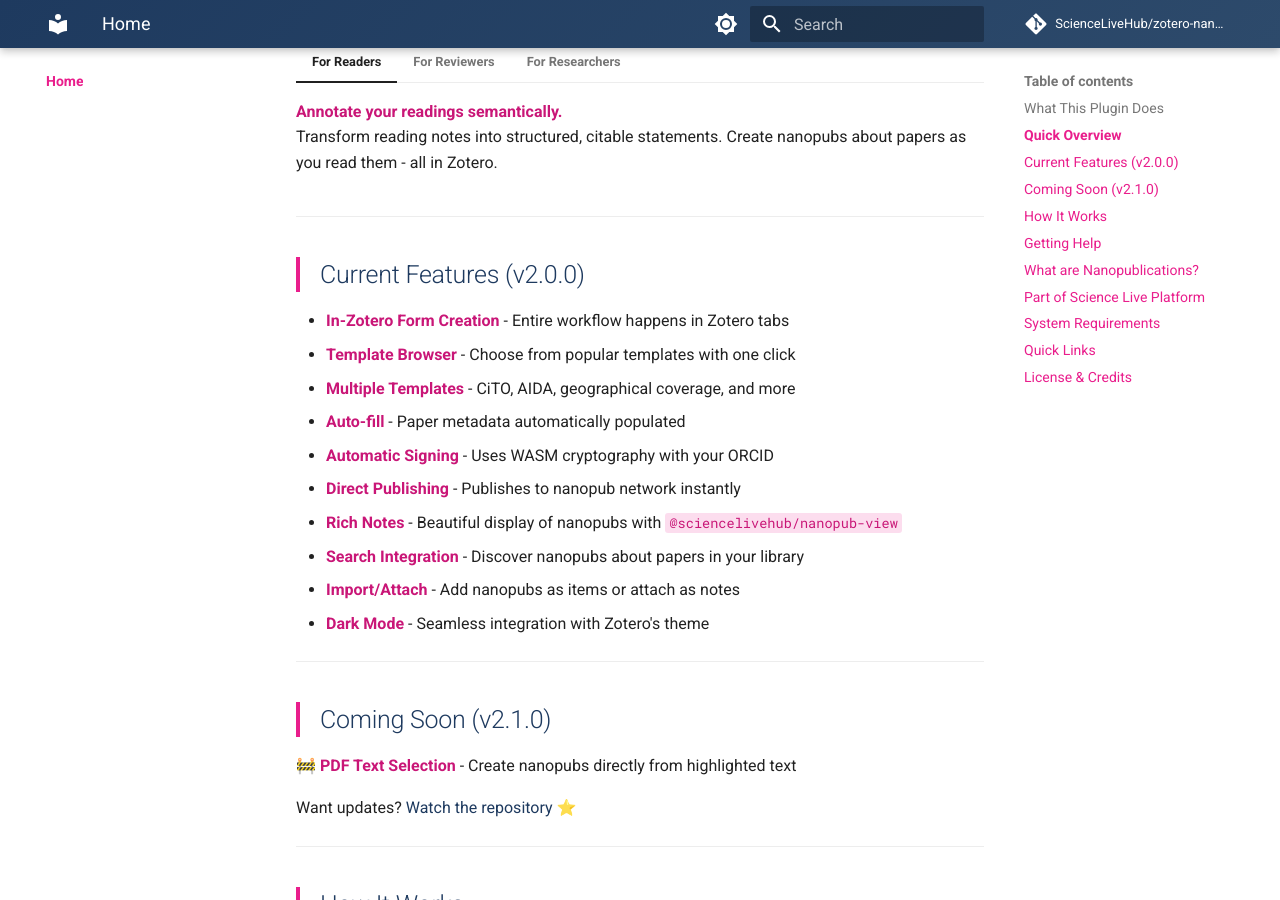
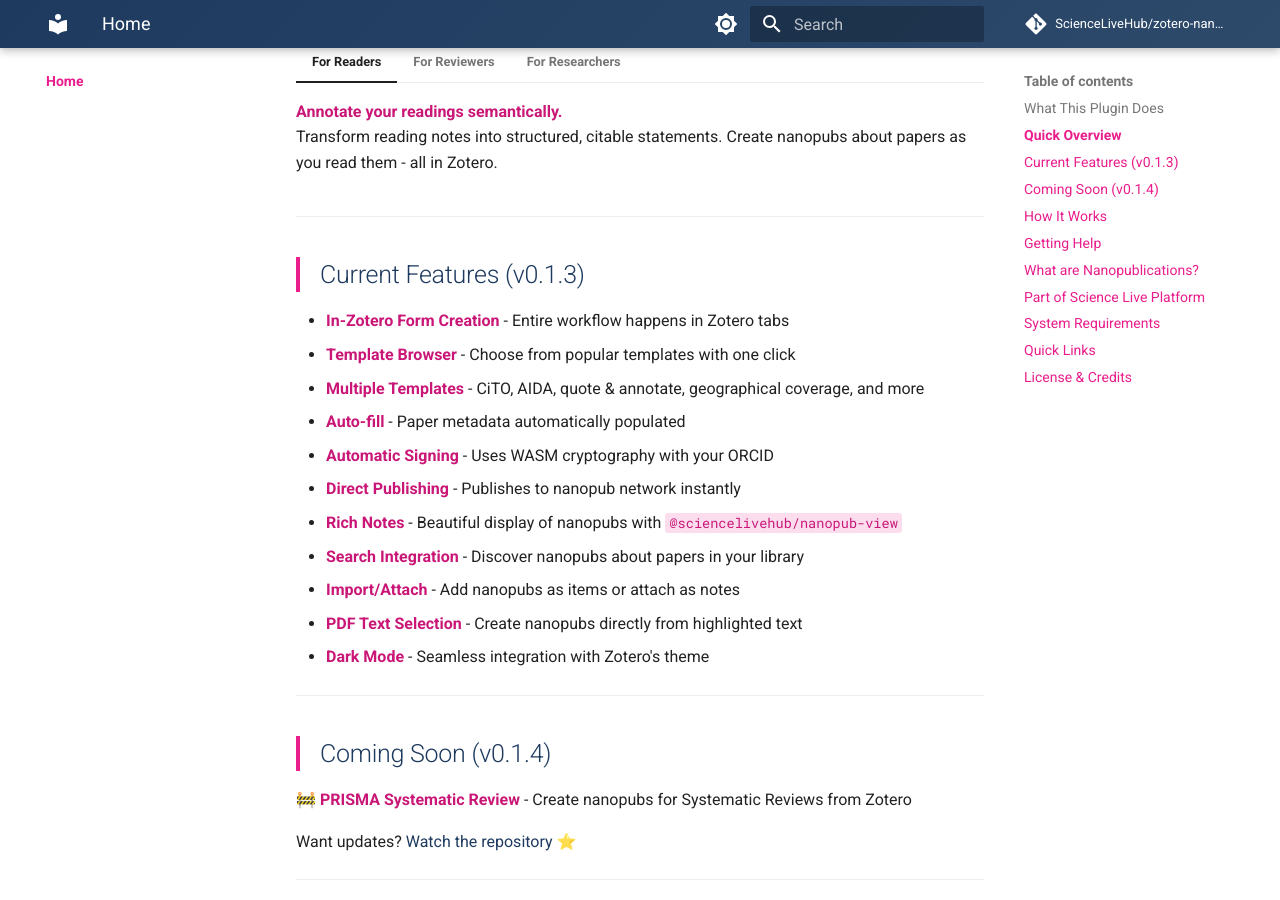
Before and after one commit to ScienceLiveHub/zotero-nanopub-plugin, an MkDocs documentation site: the page built from docs/index.md, in a window 1280 px wide and 900 px high, scrolled down 786 px. Built offline with MkDocs 1.6.1 and Material for MkDocs 9.7.7, drawn with Linux system fonts in a browser that asks for light colours; comment, search, counter and statistics services are not loaded.

```diff
--- a/docs/index.md
+++ b/docs/index.md
@@ -40,24 +40,25 @@ The Zotero Nanopublication Plugin brings semantic web publishing **directly into
 
 ---
 
-## Current Features (v2.0.0)
+## Current Features (v0.1.3)
 
 - **In-Zotero Form Creation** - Entire workflow happens in Zotero tabs
 - **Template Browser** - Choose from popular templates with one click
-- **Multiple Templates** - CiTO, AIDA, geographical coverage, and more
+- **Multiple Templates** - CiTO, AIDA, quote & annotate, geographical coverage, and more
 - **Auto-fill** - Paper metadata automatically populated
 - **Automatic Signing** - Uses WASM cryptography with your ORCID
 - **Direct Publishing** - Publishes to nanopub network instantly
 - **Rich Notes** - Beautiful display of nanopubs with `@sciencelivehub/nanopub-view`
 - **Search Integration** - Discover nanopubs about papers in your library
 - **Import/Attach** - Add nanopubs as items or attach as notes
+- **PDF Text Selection** - Create nanopubs directly from highlighted text
 - **Dark Mode** - Seamless integration with Zotero's theme
 
 ---
 
-## Coming Soon (v2.1.0)
+## Coming Soon (v0.1.4)
 
-🚧 **PDF Text Selection** - Create nanopubs directly from highlighted text
+🚧 **PRISMA Systematic Review** - Create nanopubs for Systematic Reviews from Zotero
 
 Want updates? [Watch the repository](https://github.com/ScienceLiveHub/zotero-nanopub-plugin) ⭐
 
```
Also changed, not shown: docs/getting-started/installation.md (+10 -1 lines), docs/getting-started/quick-start.md (+3 -3 lines), docs/assets/images/File-menu.png, docs/assets/images/ItemMenu.png (added), docs/assets/images/setup-profile-name.png.
